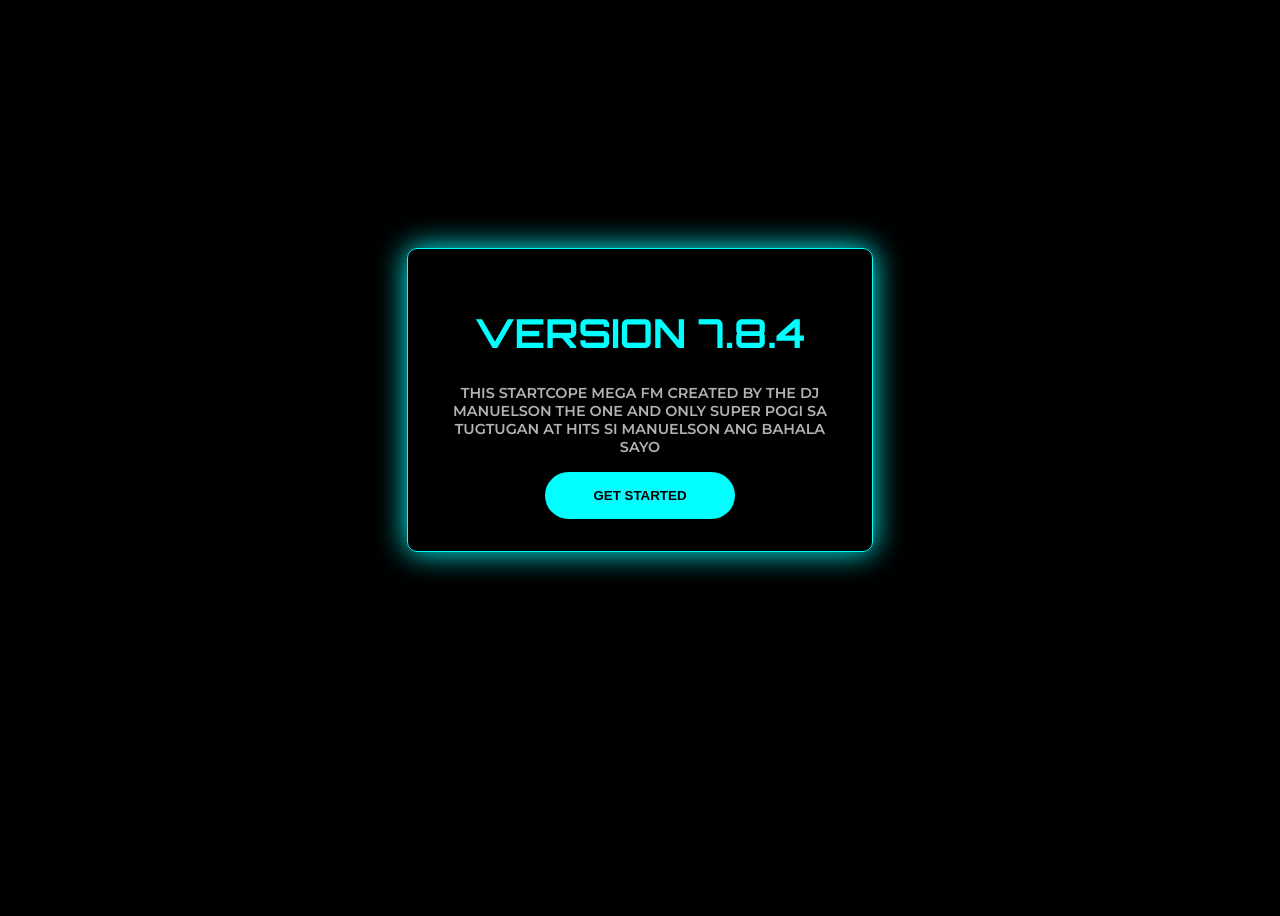
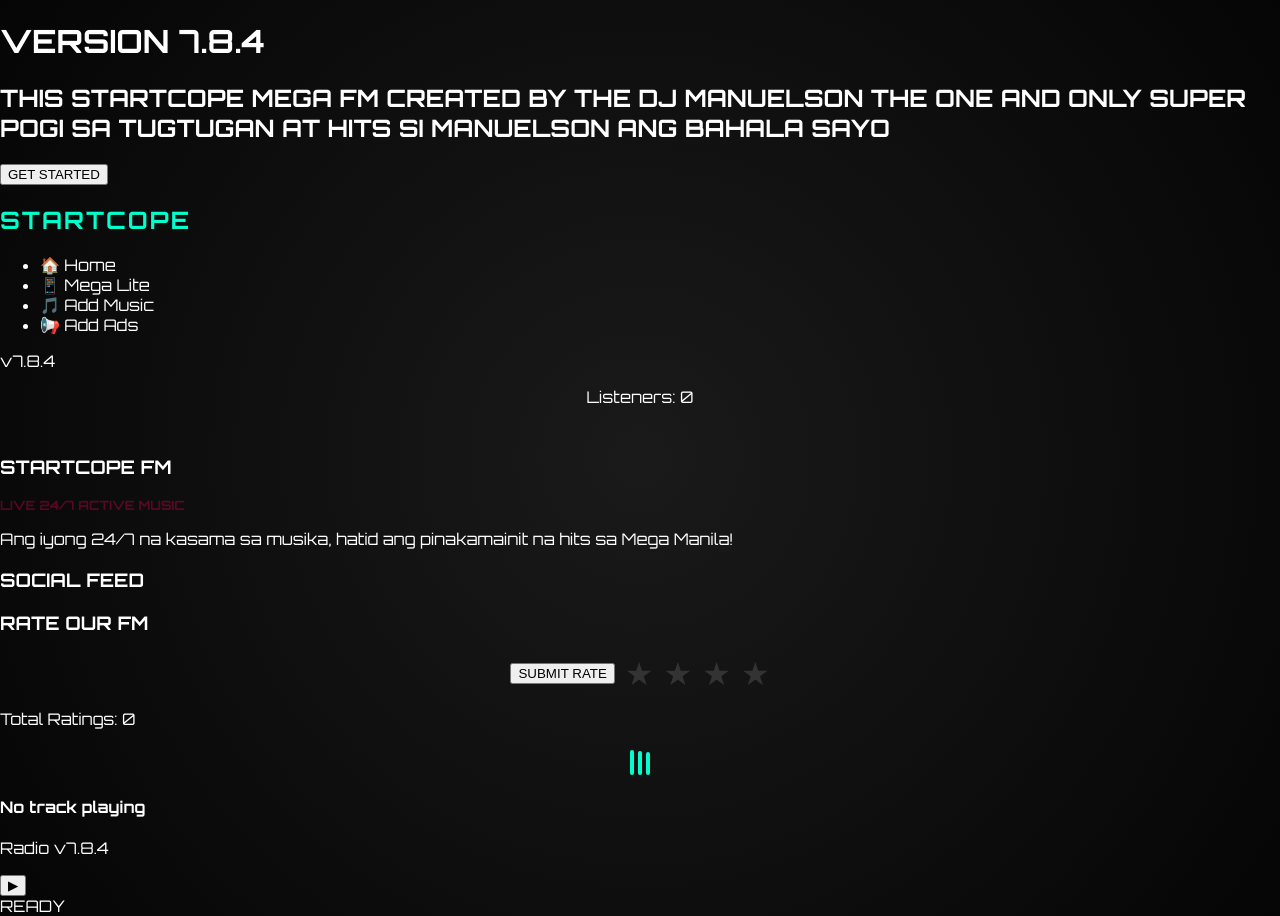
Before and after one commit to fderhbxsrgc5/Gogom, a Node server app: page / in a window 1280 px wide. Before the commit the page ends 576 px from the top, so only its background shows below. Run offline with Node 20, Linux system fonts and the light colour scheme.

Commit message:
Update website appearance and add new animations
Refactors CSS variables, introduces glassmorphism effect, adds slide-in/out animations, and updates button styles.

Replit-Commit-Author: Agent
Replit-Commit-Session-Id: 44a10dce-bea2-4759-82fa-03a81ce09352
Replit-Commit-Checkpoint-Type: intermediate_checkpoint
Replit-Commit-Event-Id: 8a8068e8-c57f-448e-83c5-086c061aa40e
Replit-Commit-Screenshot-Url: https://storage.googleapis.com/screenshot-production-us-central1/5a512055-0e49-4ae6-ac48-3885f40c8f9c/44a10dce-bea2-4759-82fa-03a81ce09352/5QZapyJ
Replit-Helium-Checkpoint-Created: true

```diff
--- a/public/css/style.css
+++ b/public/css/style.css
@@ -1,148 +1,189 @@
 :root {
-    --bg-black: #000000;
-    --sidebar-bg: #121212;
-    --main-bg: #1a1a1a;
-    --player-bg: #181818;
-    --spotify-green: #1DB954;
-    --text-white: #ffffff;
-    --text-gray: #b3b3b3;
-    --glow-cyan: #00ffff;
+    --bg-black: #050505;
+    --card-bg: rgba(255, 255, 255, 0.05);
+    --accent-color: #00ffcc;
+    --accent-hover: #00e6b8;
+    --text-main: #ffffff;
+    --text-muted: #a0a0a0;
+    --error: #ff4d4d;
 }
 
 body {
     margin: 0;
-    font-family: 'Montserrat', sans-serif;
-    background: var(--bg-black);
-    color: var(--text-white);
-    height: 100vh;
-    overflow: hidden;
+    font-family: 'Orbitron', sans-serif;
+    background: radial-gradient(circle at center, #1a1a1a 0%, #050505 100%);
+    color: var(--text-main);
+    min-height: 100vh;
+    overflow-x: hidden;
 }
 
-.spotify-theme {
-    display: flex;
-    flex-direction: column;
+.container {
+    max-width: 800px;
+    margin: 0 auto;
+    padding: 2rem;
 }
 
-.full-screen-overlay {
+/* Animations */
+@keyframes slideIn {
+    from { transform: translateY(30px); opacity: 0; }
+    to { transform: translateY(0); opacity: 1; }
+}
+
+@keyframes slideDown {
+    from { transform: translateY(-50px); opacity: 0; }
+    to { transform: translateY(0); opacity: 1; }
+}
+
+@keyframes fadeIn {
+    from { opacity: 0; }
+    to { opacity: 1; }
+}
+
+@keyframes pulse {
+    0% { text-shadow: 0 0 10px var(--accent-color); }
+    50% { text-shadow: 0 0 20px var(--accent-color), 0 0 30px var(--accent-color); }
+    100% { text-shadow: 0 0 10px var(--accent-color); }
+}
+
+.slide-in { animation: slideIn 0.8s ease-out; }
+.slide-down { animation: slideDown 0.5s ease-out; }
+.fade-in { animation: fadeIn 0.5s ease-in; }
+.pulse { animation: pulse 2s infinite; }
+
+/* Glass Effect */
+.glass-effect {
+    background: var(--card-bg);
+    backdrop-filter: blur(10px);
+    border: 1px solid rgba(255, 255, 255, 0.1);
+    border-radius: 15px;
+    padding: 20px;
+    margin-bottom: 20px;
+    box-shadow: 0 8px 32px 0 rgba(0, 0, 0, 0.37);
+    transition: transform 0.3s ease;
+}
+
+.glass-effect:hover {
+    transform: translateY(-5px);
+}
+
+/* Header */
+header { text-align: center; margin-bottom: 3rem; }
+.glow-text { color: var(--accent-color); letter-spacing: 2px; }
+.live-tag {
+    color: #ff0055;
+    font-size: 0.8rem;
+    font-weight: bold;
+    animation: blink 1.5s infinite;
+}
+
+@keyframes blink { 50% { opacity: 0.3; } }
+
+/* Player */
+.player-container { text-align: center; }
+.now-playing h2 { font-size: 1.2rem; margin: 20px 0; color: var(--text-main); }
+
+audio {
+    width: 100%;
+    margin: 20px 0;
+    filter: invert(100%) hue-rotate(180deg) brightness(1.5);
+}
+
+/* Buttons */
+.modern-btn {
+    border: none;
+    padding: 12px 24px;
+    border-radius: 50px;
+    font-family: 'Orbitron', sans-serif;
+    font-weight: bold;
+    cursor: pointer;
+    transition: all 0.3s cubic-bezier(0.175, 0.885, 0.32, 1.275);
+    text-transform: uppercase;
+    letter-spacing: 1px;
+}
+
+.modern-btn.primary {
+    background: var(--accent-color);
+    color: #000;
+    box-shadow: 0 4px 15px rgba(0, 255, 204, 0.3);
+}
+
+.modern-btn.secondary {
+    background: transparent;
+    color: var(--accent-color);
+    border: 2px solid var(--accent-color);
+}
+
+.modern-btn:hover {
+    transform: scale(1.05);
+    box-shadow: 0 6px 20px rgba(0, 255, 204, 0.5);
+}
+
+.modern-btn:active { transform: scale(0.95); }
+
+.modern-btn.mini { padding: 6px 15px; font-size: 0.7rem; }
+.full-width { width: 100%; margin-top: 10px; }
+
+/* Playlist */
+#playlist-display { list-style: none; padding: 0; }
+.track-item {
+    background: rgba(255, 255, 255, 0.03);
+    margin-bottom: 10px;
+    padding: 12px;
+    border-radius: 8px;
+    display: flex;
+    justify-content: space-between;
+    align-items: center;
+    transition: 0.2s;
+}
+
+.track-item:hover { background: rgba(255, 255, 255, 0.08); }
+
+.mini-delete-btn {
+    background: transparent;
+    color: var(--error);
+    border: 1px solid var(--error);
+    padding: 4px 10px;
+    border-radius: 4px;
+    cursor: pointer;
+    font-size: 0.7rem;
+    transition: 0.2s;
+}
+
+.mini-delete-btn:hover { background: var(--error); color: #fff; }
+
+/* Modal */
+.modal {
+    display: none;
     position: fixed;
     top: 0; left: 0; width: 100%; height: 100%;
-    background: var(--bg-black);
-    z-index: 9999;
-    display: flex; justify-content: center; align-items: center;
-    text-align: center;
+    background: rgba(0, 0, 0, 0.9);
+    backdrop-filter: blur(5px);
+    z-index: 1000;
 }
 
-.welcome-box { padding: 2rem; border: 1px solid var(--glow-cyan); border-radius: 10px; box-shadow: 0 0 30px var(--glow-cyan); }
-.version-tag { font-family: 'Orbitron', sans-serif; color: var(--glow-cyan); font-size: 2.5rem; }
-.creator-credit { font-size: 0.9rem; color: var(--text-gray); max-width: 400px; margin: 1rem auto; }
-
-.glow-btn {
-    background: var(--glow-cyan); color: black; border: none; padding: 1rem 3rem;
-    font-weight: bold; border-radius: 30px; cursor: pointer; transition: 0.3s;
-}
-.glow-btn:hover { transform: scale(1.05); box-shadow: 0 0 20px var(--glow-cyan); }
-
-.app-layout {
-    display: grid;
-    grid-template-columns: 240px 1fr;
-    grid-template-rows: 1fr 90px;
-    height: 100vh;
+.modal-content {
+    background: #111;
+    margin: 15% auto;
+    padding: 30px;
+    width: 90%;
+    max-width: 400px;
+    border-radius: 20px;
+    border: 1px solid var(--accent-color);
 }
 
-/* Sidebar */
-.sidebar-nav {
-    background: var(--sidebar-bg);
-    padding: 24px;
-    display: flex;
-    flex-direction: column;
-}
+.close-modal { float: right; cursor: pointer; font-size: 1.5rem; color: var(--text-muted); }
 
-.logo .glow-text { font-family: 'Orbitron'; color: var(--glow-cyan); font-size: 1.5rem; margin-bottom: 30px; }
+/* Rating */
+.star-rating { display: flex; flex-direction: row-reverse; justify-content: center; align-items: center; gap: 10px; }
+.star-rating input { display: none; }
+.star-rating label { font-size: 2rem; color: #333; cursor: pointer; transition: 0.2s; }
+.star-rating input:checked ~ label, .star-rating label:hover, .star-rating label:hover ~ label { color: var(--accent-color); text-shadow: 0 0 10px var(--accent-color); }
 
-nav ul { list-style: none; padding: 0; margin: 0; }
-nav li {
-    color: var(--text-gray);
-    padding: 12px 0;
-    font-weight: 600;
-    cursor: pointer;
-    transition: 0.3s;
-}
-nav li:hover, nav li.active { color: var(--text-white); }
-.icon { margin-right: 15px; }
+.visualizer { display: flex; gap: 4px; justify-content: center; height: 30px; align-items: flex-end; margin-bottom: 15px; }
+.bar { width: 4px; background: var(--accent-color); border-radius: 2px; animation: bounce 0.6s infinite alternate; }
+.bar:nth-child(2) { animation-delay: 0.1s; }
+.bar:nth-child(3) { animation-delay: 0.2s; }
+.bar:nth-child(4) { animation-delay: 0.3s; }
+.bar:nth-child(5) { animation-delay: 0.4s; }
 
-.sidebar-footer { margin-top: auto; font-size: 0.8rem; color: var(--text-gray); }
-
-/* Main View */
-.main-view {
-    background: linear-gradient(to bottom, #2a2a2a, #1a1a1a);
-    overflow-y: auto;
-    padding: 20px;
-}
-
-.top-bar { display: flex; justify-content: flex-end; padding-bottom: 20px; }
-.listeners-tag { background: rgba(0,0,0,0.5); padding: 5px 15px; border-radius: 20px; color: var(--glow-cyan); font-size: 0.8rem; }
-
-.hero-section {
-    background: linear-gradient(to right, #333, #222);
-    padding: 40px;
-    border-radius: 10px;
-    margin-bottom: 30px;
-    border-bottom: 4px solid var(--glow-cyan);
-}
-
-.live-tag { color: #ff0055; font-weight: bold; font-family: 'Orbitron'; animation: blink 1.5s infinite; }
-@keyframes blink { 50% { opacity: 0.3; } }
-
-.posts-grid {
-    display: grid;
-    grid-template-columns: repeat(auto-fill, minmax(250px, 1fr));
-    gap: 20px;
-}
-
-.post-card { background: #282828; padding: 15px; border-radius: 8px; transition: 0.3s; }
-.post-card:hover { background: #3e3e3e; }
-.post-img { width: 100%; border-radius: 4px; margin: 10px 0; }
-.like-label { cursor: pointer; color: var(--text-gray); font-size: 0.9rem; }
-
-/* Bottom Player */
-.now-playing-bar {
-    background: var(--player-bg);
-    grid-column: 1 / 3;
-    display: flex;
-    align-items: center;
-    justify-content: space-between;
-    padding: 0 16px;
-    border-top: 1px solid #282828;
-}
-
-.track-info-side { display: flex; align-items: center; width: 30%; }
-.visualizer { display: flex; gap: 3px; margin-right: 15px; height: 15px; align-items: flex-end; }
-.bar { width: 3px; background: var(--glow-cyan); animation: bounce 0.5s infinite alternate; }
-@keyframes bounce { from { height: 3px; } to { height: 15px; } }
-
-.track-details h4 { margin: 0; font-size: 0.9rem; }
-.track-details p { margin: 0; font-size: 0.75rem; color: var(--text-gray); }
-
-.player-controls { width: 40%; text-align: center; }
-.main-play-btn {
-    background: var(--text-white); border: none; width: 40px; height: 40px;
-    border-radius: 50%; font-size: 1.2rem; cursor: pointer; transition: 0.1s;
-}
-.main-play-btn:hover { transform: scale(1.1); }
-.playback-info { font-size: 0.7rem; color: var(--text-gray); margin-top: 8px; letter-spacing: 1px; }
-
-/* Modals */
-.modal { display: none; position: fixed; z-index: 10000; left: 0; top: 0; width: 100%; height: 100%; background: rgba(0,0,0,0.8); }
-.modal-content { background: #282828; margin: 10% auto; padding: 30px; width: 90%; max-width: 400px; border-radius: 10px; border: 1px solid #333; }
-.close-modal { float: right; cursor: pointer; color: var(--text-gray); font-size: 1.5rem; }
-
-textarea, input[type="file"] {
-    width: 100%; background: #121212; border: 1px solid #333; color: white; padding: 10px; border-radius: 4px; margin: 10px 0;
-}
-.lite-submit { background: var(--glow-cyan); color: black; border: none; padding: 10px; width: 100%; border-radius: 20px; cursor: pointer; font-weight: bold; }
-
-.star-rating { display: flex; flex-direction: row-reverse; gap: 5px; }
-.star-rating input { display: none; }
-.star-rating label { font-size: 1.5rem; color: #444; cursor: pointer; }
-.star-rating input:checked ~ label, .star-rating label:hover, .star-rating label:hover ~ label { color: #ffcc00; }
-.rate-submit { background: #333; color: white; border: none; padding: 5px 15px; border-radius: 15px; cursor: pointer; margin-top: 10px; }
+@keyframes bounce { from { height: 5px; } to { height: 25px; } }
```
Also changed, not shown: views/index.ejs (+14 -14 lines), 1 other file.
